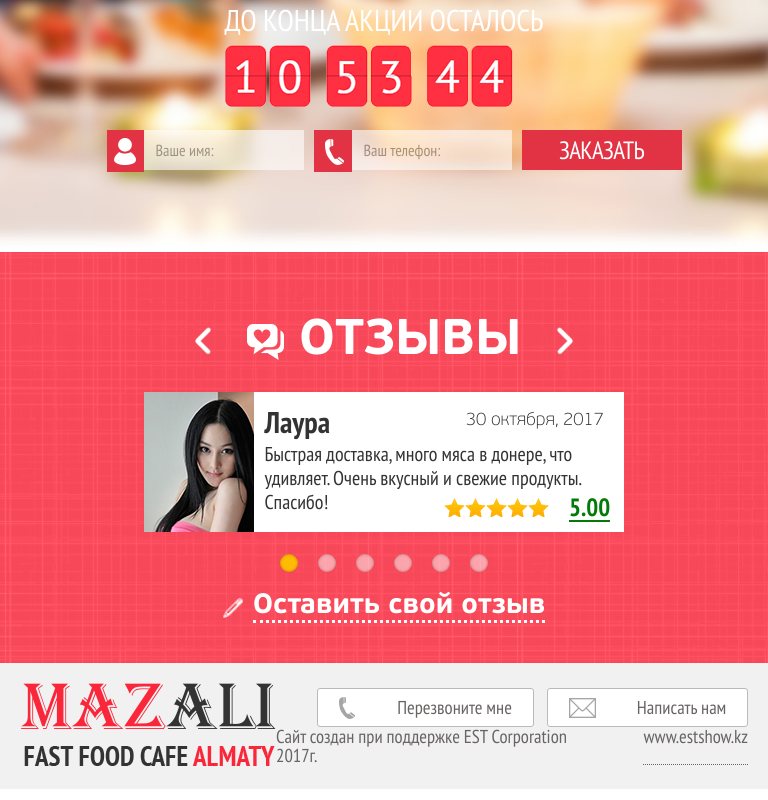
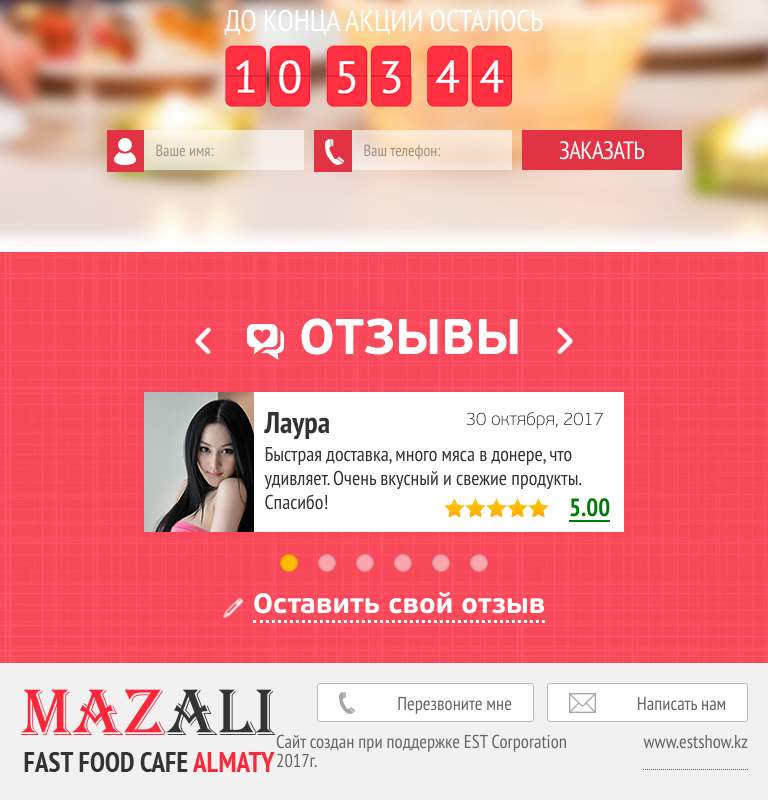
Before and after one commit to ArturSeo/Den-Timof.github.io, a plain HTML site: page index.html in a window 768 px wide. Shown: the part 6164-6964 px from the top of the page. Drawn offline with Linux system fonts and the light colour scheme; files whose address does not match are found by name; a web font is replaced by a local one.

Commit message:
10 commit

```diff
--- a/css/style.css
+++ b/css/style.css
@@ -1381,12 +1381,6 @@
 }
 .footer {
   background-color: #f1f1f1;
-  padding: 20px 0;
-}
-@media only screen and (orientation: portrait) and (min-width: 768px) and (max-width: 991px) {
-  .footer {
-    padding: 20px;
-  }
 }
 .footer > * {
   display: -ms-flexbox;
@@ -1395,9 +1389,11 @@
       justify-content: space-between;
   -ms-flex-align: center;
       align-items: center;
+  padding: 20px 100px;
 }
 @media only screen and (orientation: portrait) and (min-width: 768px) and (max-width: 991px) {
   .footer > * {
+    padding: 20px;
     max-width: 830px;
   }
 }
@@ -1447,6 +1443,7 @@
   display: flex;
   font-family: 'PT Sans Narrow Web Regular';
   font-size: 14pt;
+  margin: 10px 0;
 }
 .footer .text-f .text-f__corp p {
   display: block;
```
